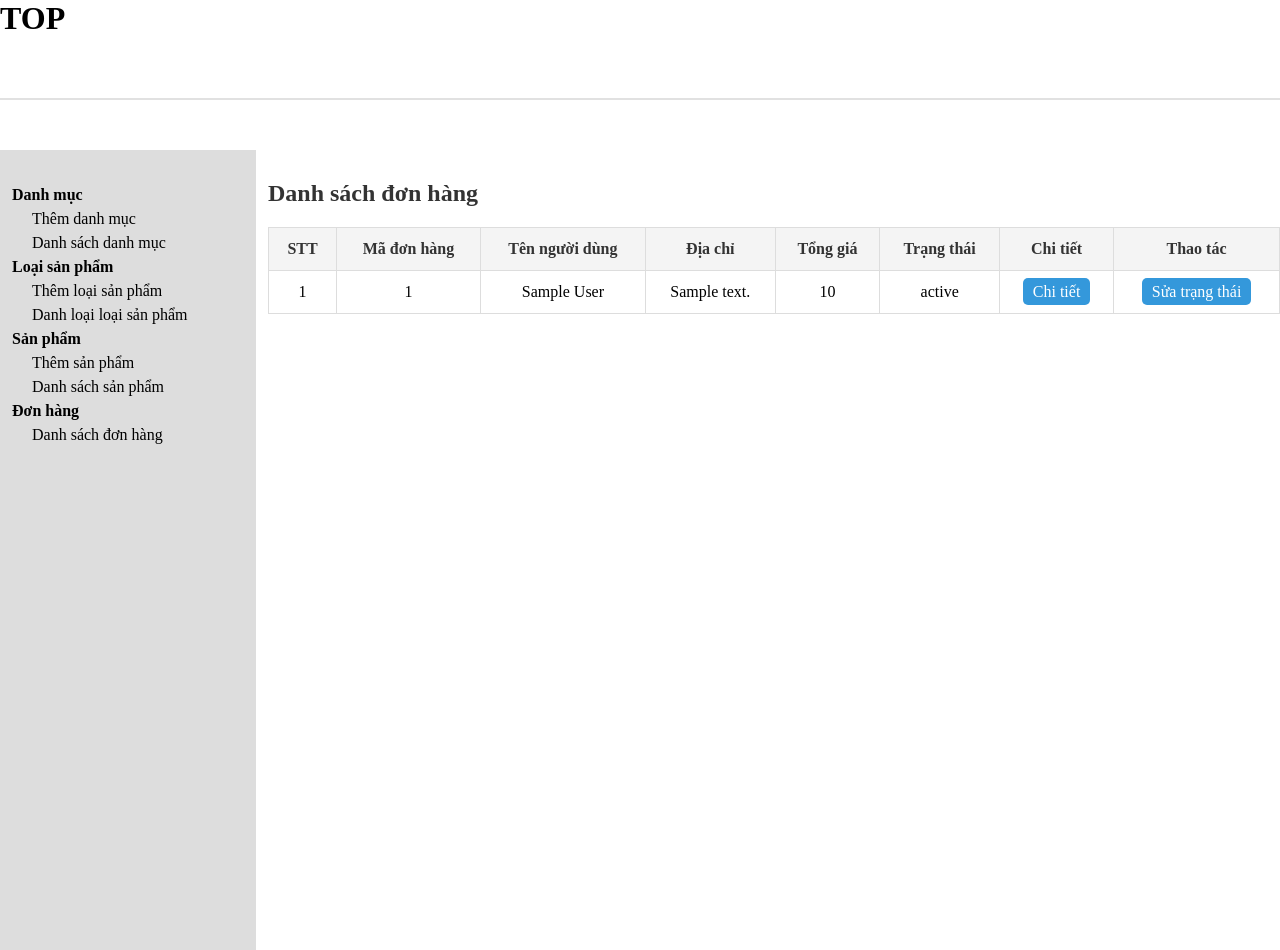
After one commit to nguyentrinhtrungdu/sportweb, a PHP site: page /admin/orderlist.php in a window 1280 px wide. The commit adds this page. Run offline with PHP 8.4, Linux system fonts and the light colour scheme; tables that the repository leaves empty or names only in its code hold one stand-in row (values such as "Sample post").

Commit message:
orderstatus

```diff
--- a/admin/branddelete.php
+++ b/admin/branddelete.php
@@ -1,7 +1,5 @@
 <?php
 include "class/brand_class.php";
 $brand = new brand;
-    $brand_id=$_GET['brand_id'];
-    $delete_brand = $brand->delete_brand($brand_id);
-
-?>
+$brand_id = $_GET['brand_id'];
+$delete_brand = $brand->delete_brand($brand_id);
--- a/admin/class/order_class.php
+++ b/admin/class/order_class.php
@@ -7,8 +7,64 @@ class Order {
         $this->db = new Database();
     }
 
+    public function update_order_status($order_id, $status) {
+        // Chuyển trạng thái từ tiếng Việt về giá trị lưu trữ trong cơ sở dữ liệu
+        $status_map = [
+            'Chờ xác nhận' => 'pending',
+            'Đã xác nhận' => 'confirmed',
+            'Đã vận chuyển' => 'shipped',
+            'Đã giao' => 'delivered'
+        ];
+
+        $status_db = $status_map[$status] ?? 'pending'; // Mặc định 'pending' nếu trạng thái không hợp lệ
+
+        // Sử dụng kết nối từ lớp Database
+        $conn = $this->db->getConnection();
+        $order_id = mysqli_real_escape_string($conn, $order_id);
+        $status_db = mysqli_real_escape_string($conn, $status_db);
+
+        // Câu truy vấn để cập nhật trạng thái đơn hàng
+        $query = "UPDATE tbl_orders SET status = ? WHERE order_id = ?";
+        $stmt = $this->db->prepare($query);
+        $stmt->bind_param('si', $status_db, $order_id);
+        $result = $stmt->execute();
+
+        return $result;
+    }
+
+
+    public function get_order_details($order_id) {
+        $query = "SELECT * FROM tbl_orders WHERE order_id = ?";
+        $stmt = $this->db->prepare($query);
+        $stmt->bind_param("i", $order_id);
+        $stmt->execute();
+        return $stmt->get_result()->fetch_assoc();
+    }
+
+    public function get_order_items($order_id) {
+    $query = "SELECT product_name, product_price, product_img, quantity, description
+              FROM order_items
+              WHERE order_id = ?";
+    $stmt = $this->db->prepare($query);
+    $stmt->bind_param("i", $order_id);
+    $stmt->execute();
+    return $stmt->get_result();
+}
+
+    public function show_orders() {
+        $query = "SELECT o.order_id, u.name AS user_name, o.address, o.total, o.status
+                  FROM tbl_orders o
+                  JOIN users u ON o.user_id = u.user_id
+                  ORDER BY o.order_id DESC";
+
+        // Thực thi câu truy vấn và trả về kết quả
+        $result = $this->db->select($query);
+        return $result;
+    }
+
+
     public function create_order($user_id, $user_name, $address, $total) {
-        $query = "INSERT INTO tbl_orders (user_id, user_name, address, total, status) VALUES (?, ?, ?, ?, 'Pending')";
+        $query = "INSERT INTO tbl_orders (user_id, user_name, address, total, status) VALUES (?, ?, ?, ?, 'pending')";
         $stmt = $this->db->prepare($query);
         $stmt->bind_param('isss', $user_id, $user_name, $address, $total);
         $stmt->execute();
--- /dev/null
+++ b/admin/orderlist.php
@@ -0,0 +1,85 @@
+<!DOCTYPE html>
+<html lang="en">
+<head>
+    <meta charset="UTF-8">
+    <meta name="viewport" content="width=device-width, initial-scale=1.0">
+    <title>Danh sách đơn hàng</title>
+    <link rel="stylesheet" href="style.css">
+</head>
+<body>
+    <header>
+        <h1>TOP</h1>
+    </header>
+
+    <section class="admin-content">
+        <div class="admin-content-left">
+            <ul>
+                <li><a href="#">Danh mục </a>
+                    <ul>
+                        <li><a href="categoryadd.php">Thêm danh mục</a></li>
+                        <li><a href="categorylist.php">Danh sách danh mục</a></li>
+                    </ul>
+                </li>
+                <li><a href="#">Loại sản phẩm </a>
+                    <ul>
+                        <li><a href="brandadd.php">Thêm loại sản phẩm</a></li>
+                        <li><a href="brandlist.php">Danh loại loại sản phẩm</a></li>
+                    </ul>
+                </li>
+                <li><a href="#">Sản phẩm </a>
+                    <ul>
+                        <li><a href="productadd.php">Thêm sản phẩm</a></li>
+                        <li><a href="productlist.php">Danh sách sản phẩm</a></li>
+                    </ul>
+                </li>
+                <li><a href="#">Đơn hàng</a>
+                    <ul>
+                        <li><a href="orderlist.php">Danh sách đơn hàng</a></li>
+                    </ul>
+                </li>
+            </ul>
+        </div>
+        <div class="admin-content-right">
+            <div class="admin-content-right-order_list">
+                <h1>Danh sách đơn hàng</h1>
+                <table>
+                    <tr>
+                        <th>STT</th>
+                        <th>Mã đơn hàng</th>
+                        <th>Tên người dùng</th>
+                        <th>Địa chỉ</th>
+                        <th>Tổng giá</th>
+                        <th>Trạng thái</th>
+                        <th>Chi tiết</th>
+                        <th>Thao tác</th>
+                    </tr>
+                    <?php
+                    include_once 'class/order_class.php';
+                    $order = new Order();
+                    $orders = $order->show_orders();
+
+                    if ($orders) {
+                        $i = 0;
+                        while ($row = $orders->fetch_assoc()) {
+                            $i++;
+                            echo "<tr>";
+                            echo "<td>" . $i . "</td>";
+                            echo "<td>" . $row['order_id'] . "</td>";
+                            echo "<td>" . $row['user_name'] . "</td>";
+                            echo "<td>" . $row['address'] . "</td>";
+                            echo "<td>" . $row['total'] . "</td>";
+                            echo "<td>" . $row['status'] . "</td>"; // Hiển thị trạng thái
+                            echo "<td><a href='orderdetails.php?order_id=" . $row['order_id'] . "'>Chi tiết</a></td>";
+                            echo "<td><a href='orderstatusupdate.php?order_id=" . $row['order_id'] . "'>Sửa trạng thái</a></td>"; // Nút sửa trạng thái
+                            echo "</tr>";
+                        }
+                    } else {
+                        echo "<tr><td colspan='8'>Không có đơn hàng nào</td></tr>";
+                    }
+                    ?>
+                </table>
+            </div>
+        </div>
+    </section>
+</body>
+</html>
--- a/admin/slider.php
+++ b/admin/slider.php
@@ -22,6 +22,10 @@
                     </ul>
 
                 </li>
-
+                <li><a href="#">Đơn hàng</a>
+            <ul>
+                <li><a href="orderlist.php">Danh sách đơn hàng</a></li>
+            </ul>
+        </li>
             </ul>
         </div>
--- a/admin/style.css
+++ b/admin/style.css
@@ -139,3 +139,112 @@ table{
     border: 1px solid brown;
     color: brown;
 }
+
+
+/* Order List */
+
+.admin-content-right-order_list {
+    width: 100%;
+}
+
+.admin-content-right-order_list h1 {
+    margin-bottom: 20px;
+    font-size: 24px;
+    color: #333;
+}
+
+.admin-content-right-order_list table {
+    width: 100%;
+    border-collapse: collapse;
+    text-align: left;
+    margin-top: 20px;
+}
+
+.admin-content-right-order_list table tr th,
+.admin-content-right-order_list table tr td {
+    border: 1px solid #dddddd;
+    padding: 12px;
+    text-align: center;
+}
+
+.admin-content-right-order_list table tr th {
+    background-color: #f4f4f4;
+    font-weight: bold;
+    color: #333;
+}
+
+.admin-content-right-order_list table tr td img {
+    width: 80px;
+    height: auto;
+}
+
+/* Phong cách cho nút sửa và xóa */
+.admin-content-right-order_list table tr td a {
+    text-decoration: none;
+    padding: 5px 10px;
+    border-radius: 5px;
+    color: #fff;
+    background-color: #3498db;
+    transition: background-color 0.3s ease;
+
+}
+
+.admin-content-right-order_list table tr td a:hover {
+    background-color: #2980b9;
+}
+
+.admin-content-right-order_list table tr td a.delete {
+    background-color: #e74c3c;
+}
+
+.admin-content-right-order_list table tr td a.delete:hover {
+    background-color: #c0392b;
+}
+
+.order-status {
+    display: flex;
+    align-items: center;
+}
+
+.order-status span {
+    margin-right: 10px;
+    font-size: 16px;
+    font-weight: bold;
+}
+
+.order-status button {
+    height: 30px;
+    width: 80px;
+    cursor: pointer;
+    background-color: #007bff;
+    border: none;
+    color: white;
+    border-radius: 5px;
+    transition: background-color 0.3s ease;
+}
+
+.order-status button:hover {
+    background-color: #0056b3;
+}
+
+.admin-content-right-order_details {
+    background-color: #fff;
+    border-radius: 8px;
+    box-shadow: 0 0 10px rgba(0, 0, 0, 0.1);
+    padding: 20px;
+    margin-bottom: 20px;
+}
+
+.admin-content-right-order_details h2 {
+    margin-top: 0;
+    color: #333;
+}
+
+.admin-content-right-order_details p {
+    margin: 10px 0;
+    font-size: 16px;
+}
+
+.admin-content-right-order_details strong {
+    color: #555;
+}
--- a/puma.php
+++ b/puma.php
@@ -9,6 +9,7 @@
     <title>GIÀY BÓNG ĐÁ PUMA</title>
 </head>
 <body>
+
     <?php
     include ("./header.php");
     include_once __DIR__ . "/admin/class/product_class.php";
--- a/user/connectdb.php
+++ b/user/connectdb.php
@@ -3,7 +3,7 @@ function connectbd() {
     $servername = "localhost";
     $username = "root";
     $password = "";
-    $dbname = "user"; // Tên database của bạn
+    $dbname = "websport"; // Tên database của bạn
 
     try {
         // Tạo kết nối PDO
--- a/user/regis.php
+++ b/user/regis.php
@@ -12,7 +12,7 @@ if (isset($_POST['dangky'])) {
     if (!empty($name) && !empty($email) && !empty($address) && !empty($pass) && $pass === $repass) {
         // Kiểm tra xem email có tồn tại không
         $conn = connectbd();
-        $sql = "SELECT COUNT(*) AS count FROM tbl_user WHERE email = :email";
+        $sql = "SELECT COUNT(*) AS count FROM users WHERE email = :email";
         $stmt = $conn->prepare($sql);
         $stmt->bindParam(':email', $email);
         $stmt->execute();
@@ -22,7 +22,7 @@ if (isset($_POST['dangky'])) {
             echo "Email đã được sử dụng, vui lòng sử dụng email khác.";
         } else {
             // Thực hiện câu truy vấn SQL để đăng ký
-            $sql = "INSERT INTO tbl_user (name, email, address, pass) VALUES (:name, :email, :address, :pass)";
+            $sql = "INSERT INTO users (name, email, address, pass) VALUES (:name, :email, :address, :pass)";
             $stmt = $conn->prepare($sql);
             $stmt->bindParam(':name', $name);
             $stmt->bindParam(':email', $email);
```
Also changed, not shown: admin/orderdetails.php (added, +65 -0 lines), admin/orderlist.html (added, +61 -0 lines), admin/orderstatusupdate.php (added, +55 -0 lines).
